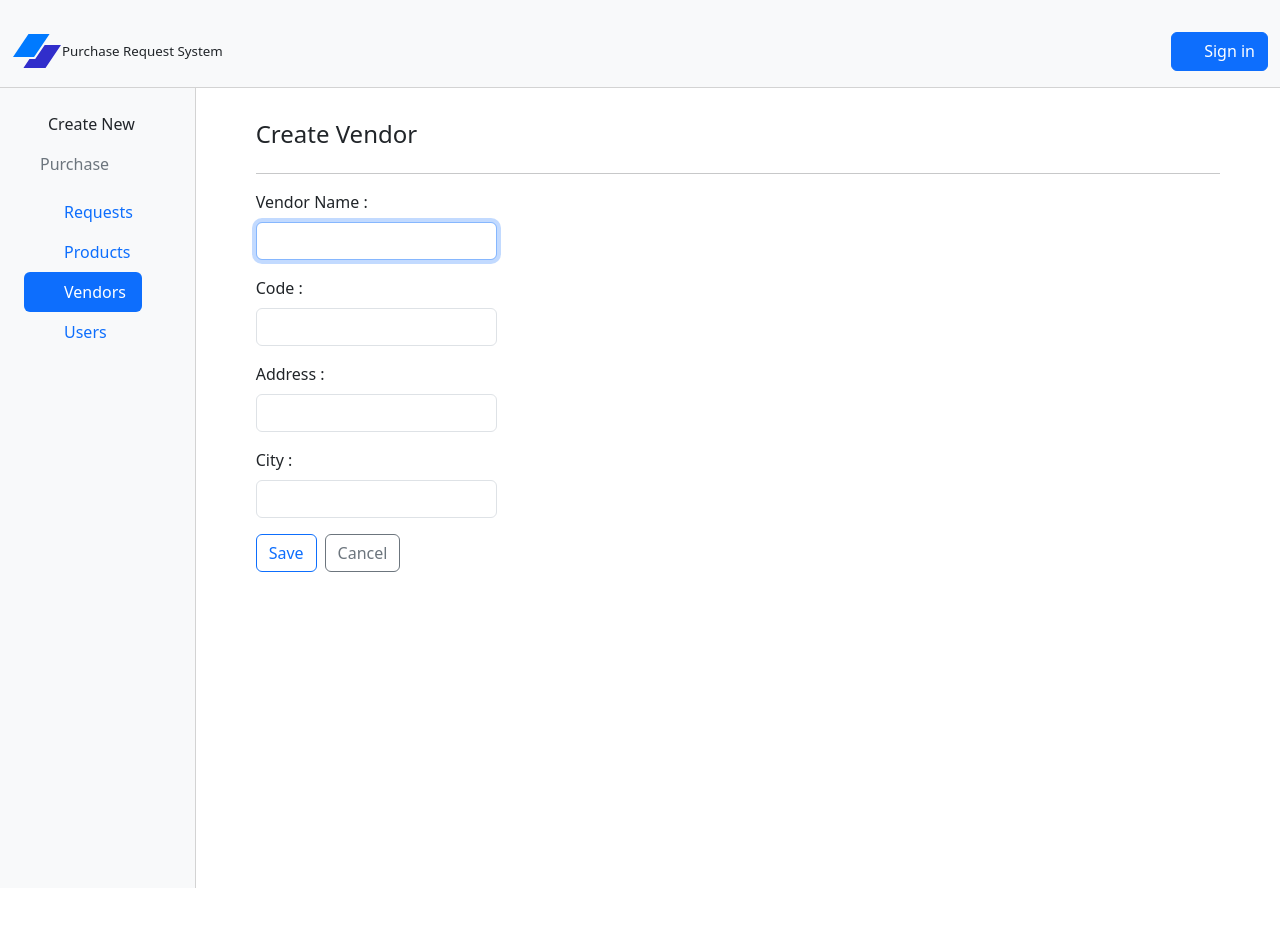
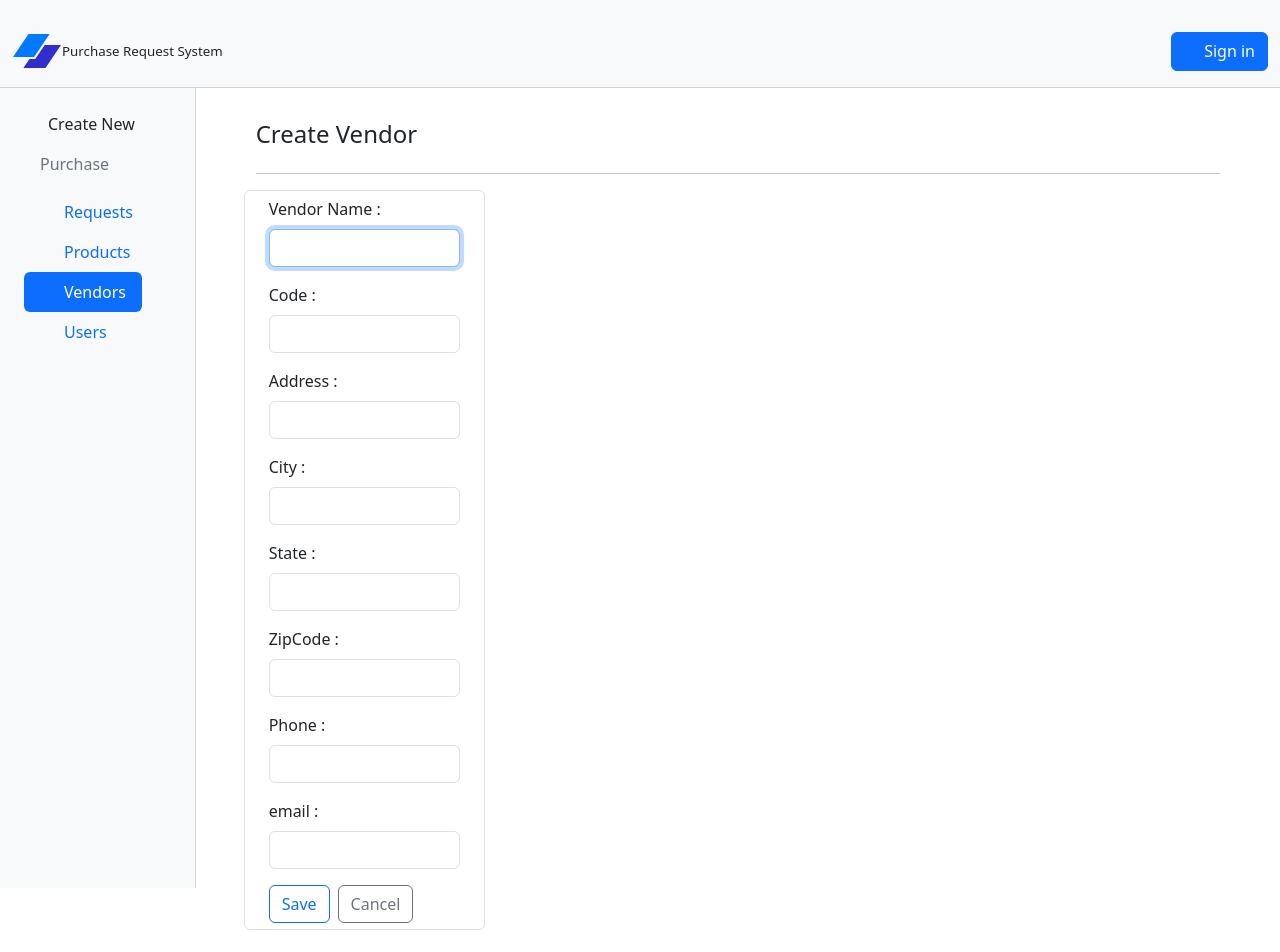
Before and after one commit to shaneholman/PrsClient, a React (Vite) app: page /vendors/create in a window 1280 px wide. Shown: the top 952 px of the page. Before the commit the page ends 888 px from the top, so only its background shows below. Built offline with nearby package versions, Linux system fonts and the light colour scheme.

Commit message:
friday 8/16 commit

```diff
--- a/vendors/VendorForm.tsx
+++ b/vendors/VendorForm.tsx
@@ -14,7 +14,8 @@ function VendorForm() {
   }
 
   return (
-    <form className="w-25" onSubmit={handleSubmit(save)}>
+    <div className="col">
+      <form className="w-25 form-control row" onSubmit={handleSubmit(save)}>
         <div className="mb-3">
           <label className="form-label" htmlFor="name">
             Vendor Name :
@@ -75,6 +76,66 @@ function VendorForm() {
           <div className="invalid-feedback">{errors?.city?.message}</div>
         </div>
 
+        <div className="mb-3">
+          <label className="form-label" htmlFor="state">
+            State :
+          </label>
+          <input
+            id="state"
+            {...register("state", {
+              required: "State is required",
+            })}
+            className={`form-control ${errors.state && "is-invalid"} `}
+            type="text"
+          />
+          <div className="invalid-feedback">{errors?.state?.message}</div>
+        </div>
+
+        <div className="mb-3">
+          <label className="form-label" htmlFor="zipCode">
+            ZipCode :
+          </label>
+          <input
+            id="zipCode"
+            {...register("zipCode", {
+              required: "ZipCode is required",
+            })}
+            className={`form-control ${errors.zipCode && "is-invalid"} `}
+            type="text"
+          />
+          <div className="invalid-feedback">{errors?.zipCode?.message}</div>
+        </div>
+
+        <div className="mb-3">
+          <label className="form-label" htmlFor="phone">
+            Phone :
+          </label>
+          <input
+            id="phone"
+            {...register("phone", {
+              required: "Phone number is required",
+            })}
+            className={`form-control ${errors.phone && "is-invalid"} `}
+            type="text"
+          />
+          <div className="invalid-feedback">{errors?.phone?.message}</div>
+        </div>
+
+        <div className="mb-3">
+          <label className="form-label" htmlFor="email">
+            email :
+          </label>
+          <input
+            id="email"
+            {...register("email", {
+              required: "Email is required",
+            })}
+            className={`form-control ${errors.email && "is-invalid"} `}
+            type="text"
+          />
+          <div className="invalid-feedback">{errors?.email?.message}</div>
+        </div>
+
         <div className="d-flex gap-2">
           <button type="submit" className="btn btn-outline-primary">
             Save
@@ -84,6 +145,7 @@ function VendorForm() {
           </Link>
         </div>
       </form>
+    </div>
   );
 }
 
```
Also changed, not shown: extra.tsx (added, +60 -0 lines). Lines whose indentation alone changed are shown as unchanged.
